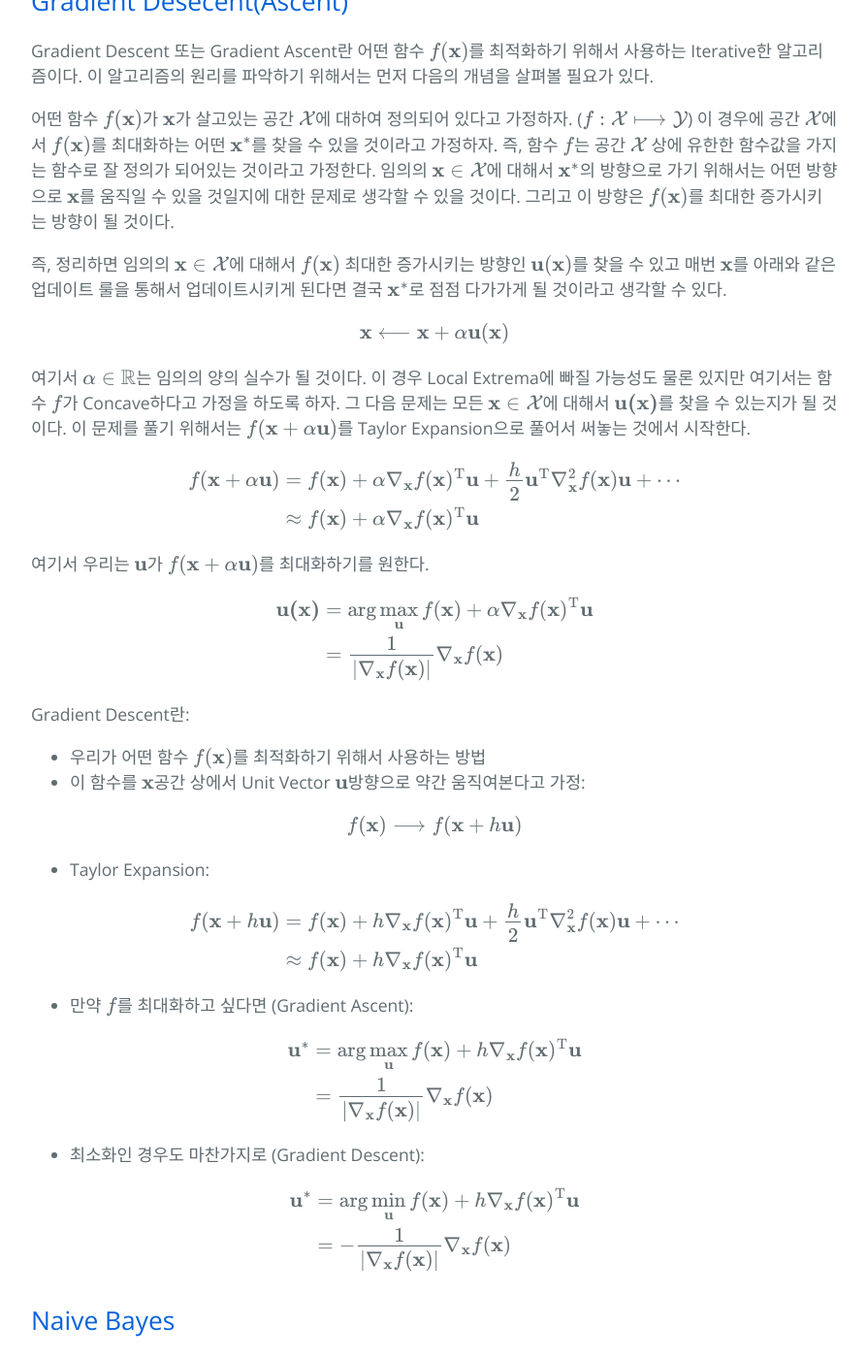
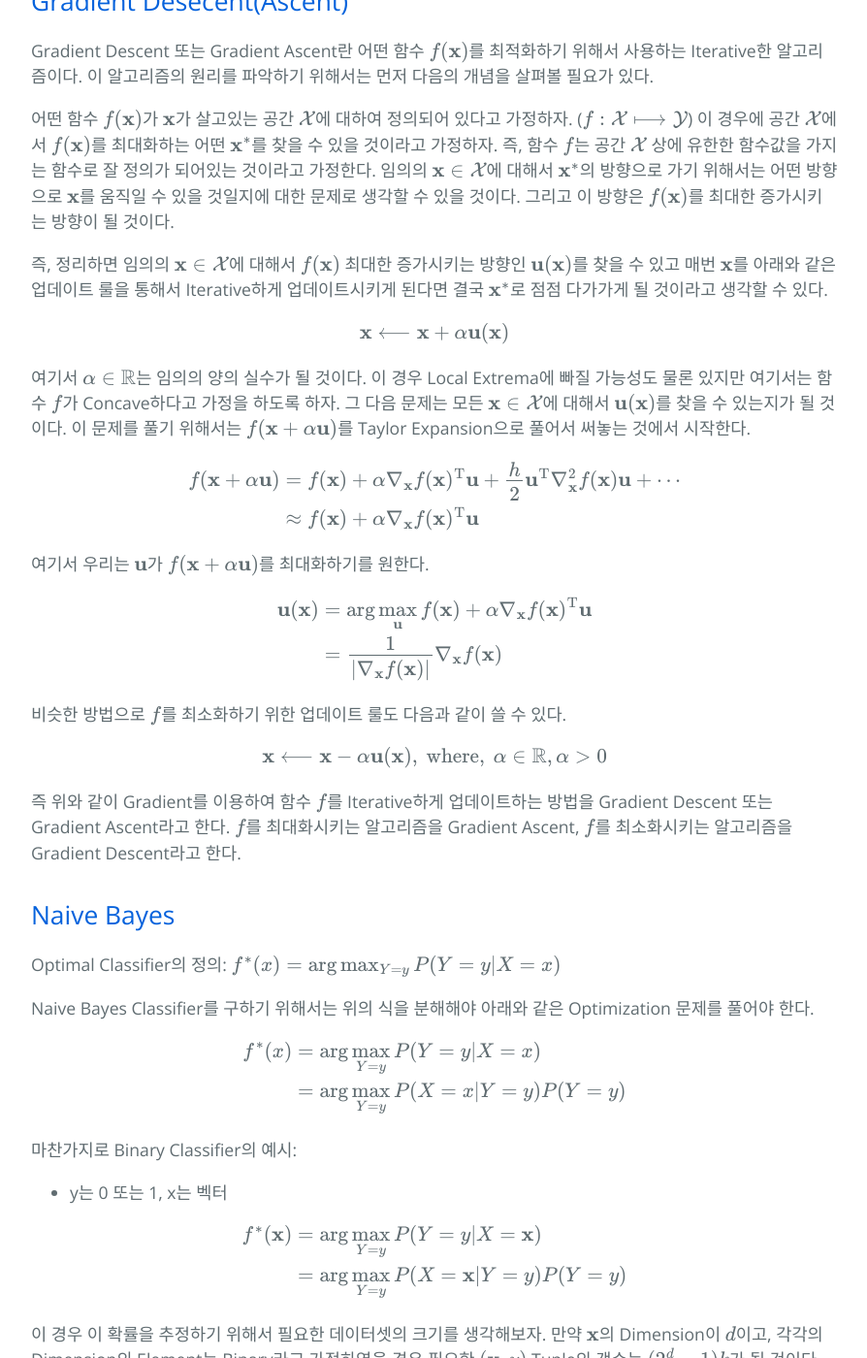
Before and after one commit to hcnoh/hcnoh.github.io, a Jekyll site: the page built from _posts/2019-04-25-logistic-regression-and-naive-bayes.md, in a window 1280 px wide and 1400 px high, scrolled down 4017 px. Shown: the whole window at 97% size, without its empty margins (192-1086 px from the left). Built offline with Jekyll 4.4.1, drawn with Linux system fonts in a browser that asks for light colours; formulas are drawn with MathJax 3; comment, search, counter and statistics services are not loaded.

Commit message:
Update 2019-04-25-logistic-regression-and-naive-bayes.md

```diff
--- a/_posts/2019-04-25-logistic-regression-and-naive-bayes.md
+++ b/_posts/2019-04-25-logistic-regression-and-naive-bayes.md
@@ -131,11 +131,11 @@ Gradient Descent 또는 Gradient Ascent란 어떤 함수 $$f(\mathbf{x})$$를
 
 어떤 함수 $$f(\mathbf{x})$$가 $$\mathbf{x}$$가 살고있는 공간 $$\mathcal{X}$$에 대하여 정의되어 있다고 가정하자. ($$f:\mathcal{X}\longmapsto \mathcal{Y}$$) 이 경우에 공간 $$\mathcal{X}$$에서 $$f(\mathbf{x})$$를 최대화하는 어떤 $$\mathbf{x}^*$$를 찾을 수 있을 것이라고 가정하자. 즉, 함수 $$f$$는 공간 $$\mathcal{X}$$ 상에 유한한 함수값을 가지는 함수로 잘 정의가 되어있는 것이라고 가정한다. 임의의 $$\mathbf{x}\in \mathcal{X}$$에 대해서 $$\mathbf{x}^*$$의 방향으로 가기 위해서는 어떤 방향으로 $$\mathbf{x}$$를 움직일 수 있을 것일지에 대한 문제로 생각할 수 있을 것이다. 그리고 이 방향은 $$f(\mathbf{x})$$를 최대한 증가시키는 방향이 될 것이다.
 
-즉, 정리하면 임의의 $$\mathbf{x}\in \mathcal{X}$$에 대해서 $$f(\mathbf{x})$$ 최대한 증가시키는 방향인 $$\mathbf{u}(\mathbf{x})$$를 찾을 수 있고 매번 $$\mathbf{x}$$를 아래와 같은 업데이트 룰을 통해서 업데이트시키게 된다면 결국 $$\mathbf{x}^*$$로 점점 다가가게 될 것이라고 생각할 수 있다.
+즉, 정리하면 임의의 $$\mathbf{x}\in \mathcal{X}$$에 대해서 $$f(\mathbf{x})$$ 최대한 증가시키는 방향인 $$\mathbf{u}(\mathbf{x})$$를 찾을 수 있고 매번 $$\mathbf{x}$$를 아래와 같은 업데이트 룰을 통해서 Iterative하게 업데이트시키게 된다면 결국 $$\mathbf{x}^*$$로 점점 다가가게 될 것이라고 생각할 수 있다.
 
 $$\mathbf{x} \longleftarrow \mathbf{x} + \alpha \mathbf{u}(\mathbf{x})$$
 
-여기서 $$\alpha \in \mathbb{R}$$는 임의의 양의 실수가 될 것이다. 이 경우 Local Extrema에 빠질 가능성도 물론 있지만 여기서는 함수 $$f$$가 Concave하다고 가정을 하도록 하자. 그 다음 문제는 모든 $$\mathbf{x}\in \mathcal{X}$$에 대해서 $$\mathbf{u(x)}$$를 찾을 수 있는지가 될 것이다. 이 문제를 풀기 위해서는 $$f(\mathbf{x} + \alpha \mathbf{u})$$를 Taylor Expansion으로 풀어서 써놓는 것에서 시작한다.
+여기서 $$\alpha \in \mathbb{R}$$는 임의의 양의 실수가 될 것이다. 이 경우 Local Extrema에 빠질 가능성도 물론 있지만 여기서는 함수 $$f$$가 Concave하다고 가정을 하도록 하자. 그 다음 문제는 모든 $$\mathbf{x}\in \mathcal{X}$$에 대해서 $$\mathbf{u}(\mathbf{x})$$를 찾을 수 있는지가 될 것이다. 이 문제를 풀기 위해서는 $$f(\mathbf{x} + \alpha \mathbf{u})$$를 Taylor Expansion으로 풀어서 써놓는 것에서 시작한다.
 
 $$
 \begin{align*}
@@ -149,43 +149,17 @@ $$
 
 $$
 \begin{align*}
-\mathbf{u(x)} & = \arg \max_{\mathbf{u}} f(\mathbf{x}) + \alpha \nabla_{\mathbf{x}}f(\mathbf{x})^{\text{T}}\mathbf{u} \\
+\mathbf{u}(\mathbf{x})
+& = \arg \max_{\mathbf{u}} f(\mathbf{x}) + \alpha \nabla_{\mathbf{x}}f(\mathbf{x})^{\text{T}}\mathbf{u} \\
 & = \frac{1}{\vert \nabla_{\mathbf{x}}f(\mathbf{x}) \vert} \nabla_{\mathbf{x}}f(\mathbf{x})
 \end{align*}
 $$
 
-Gradient Descent란:
-- 우리가 어떤 함수 $$f(\mathbf{x})$$를 최적화하기 위해서 사용하는 방법
-- 이 함수를 $$\mathbf{x}$$공간 상에서 Unit Vector $$\mathbf{u}$$방향으로 약간 움직여본다고 가정:
+비슷한 방법으로 $$f$$를 최소화하기 위한 업데이트 룰도 다음과 같이 쓸 수 있다.
 
-$$f(\mathbf{x}) \longrightarrow f(\mathbf{x} + h\mathbf{u})$$
+$$\mathbf{x} \longleftarrow \mathbf{x} - \alpha \mathbf{u}(\mathbf{x}), \ \text{where}, \ \alpha \in \mathbb{R}, \alpha >0$$
 
-- Taylor Expansion:
-
-$$
-\begin{align*}
-f(\mathbf{x} + h\mathbf{u}) & = f(\mathbf{x}) + h\nabla_{\mathbf{x}}f(\mathbf{x})^{\text{T}}\mathbf{u} + \frac{h}{2}\mathbf{u}^{\text{T}}\nabla_{\mathbf{x}}^2 f(\mathbf{x}) \mathbf{u} + \cdots \\
-& \approx f(\mathbf{x}) + h\nabla_{\mathbf{x}}f(\mathbf{x})^{\text{T}}\mathbf{u}
-\end{align*}
-$$
-
-- 만약 $$f$$를 최대화하고 싶다면 (Gradient Ascent):
-
-$$
-\begin{align*}
-\mathbf{u}^* & = \arg \max_{\mathbf{u}} f(\mathbf{x}) + h\nabla_{\mathbf{x}}f(\mathbf{x})^{\text{T}}\mathbf{u} \\
-& = \frac{1}{\vert \nabla_{\mathbf{x}}f(\mathbf{x}) \vert} \nabla_{\mathbf{x}}f(\mathbf{x})
-\end{align*}
-$$
-
-- 최소화인 경우도 마찬가지로 (Gradient Descent):
-
-$$
-\begin{align*}
-\mathbf{u}^* & = \arg \min_{\mathbf{u}} f(\mathbf{x}) + h\nabla_{\mathbf{x}}f(\mathbf{x})^{\text{T}}\mathbf{u} \\
-& = -\frac{1}{\vert \nabla_{\mathbf{x}}f(\mathbf{x}) \vert} \nabla_{\mathbf{x}}f(\mathbf{x})
-\end{align*}
-$$
+즉 위와 같이 Gradient를 이용하여 함수 $$f$$를 Iterative하게 업데이트하는 방법을 Gradient Descent 또는 Gradient Ascent라고 한다. $$f$$를 최대화시키는 알고리즘을 Gradient Ascent, $$f$$를 최소화시키는 알고리즘을 Gradient Descent라고 한다.
 
 ## Naive Bayes
 Optimal Classifier의 정의: $$f^*(x) = \arg \max_{Y=y}P(Y=y \vert X=x)$$
```
